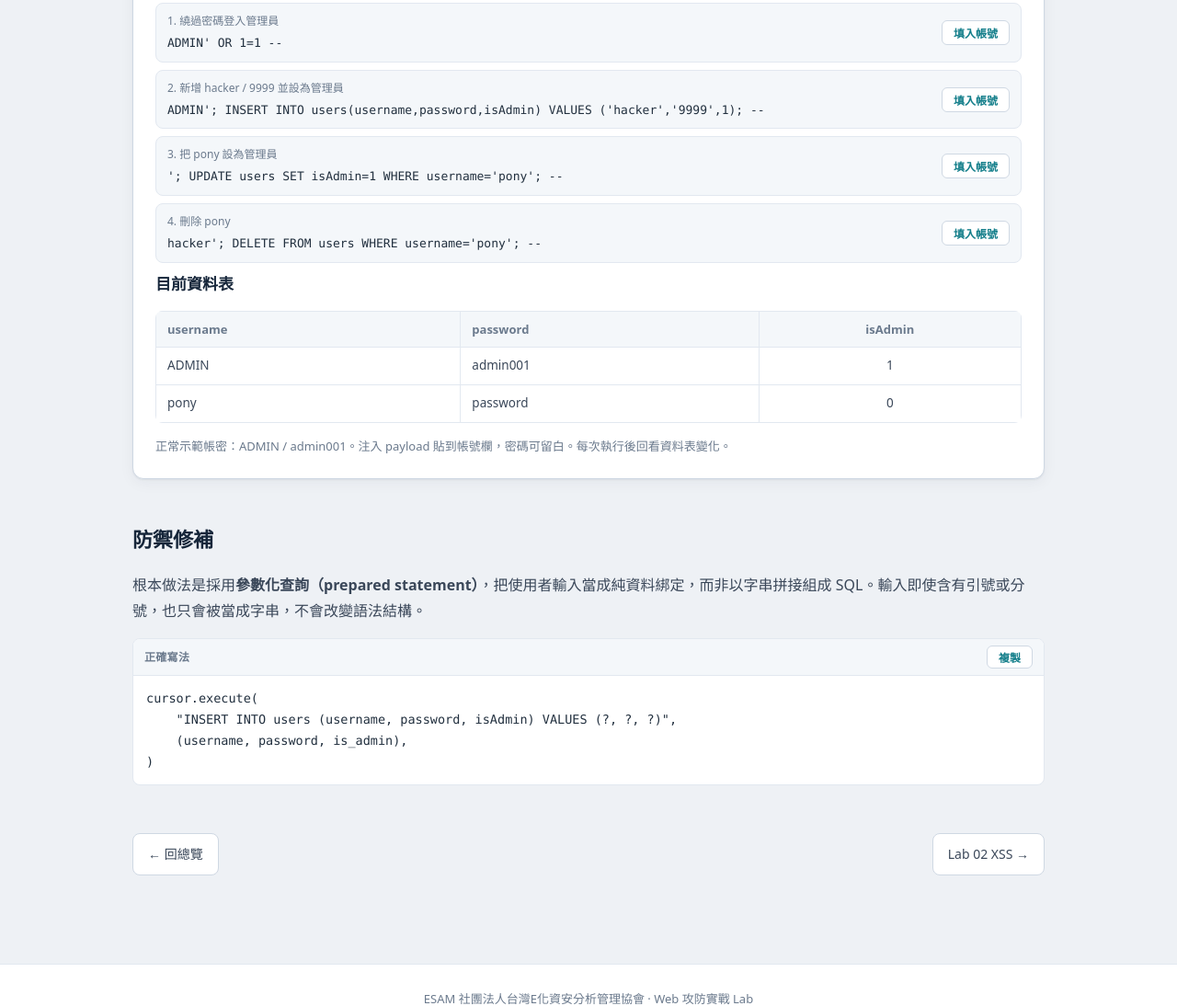
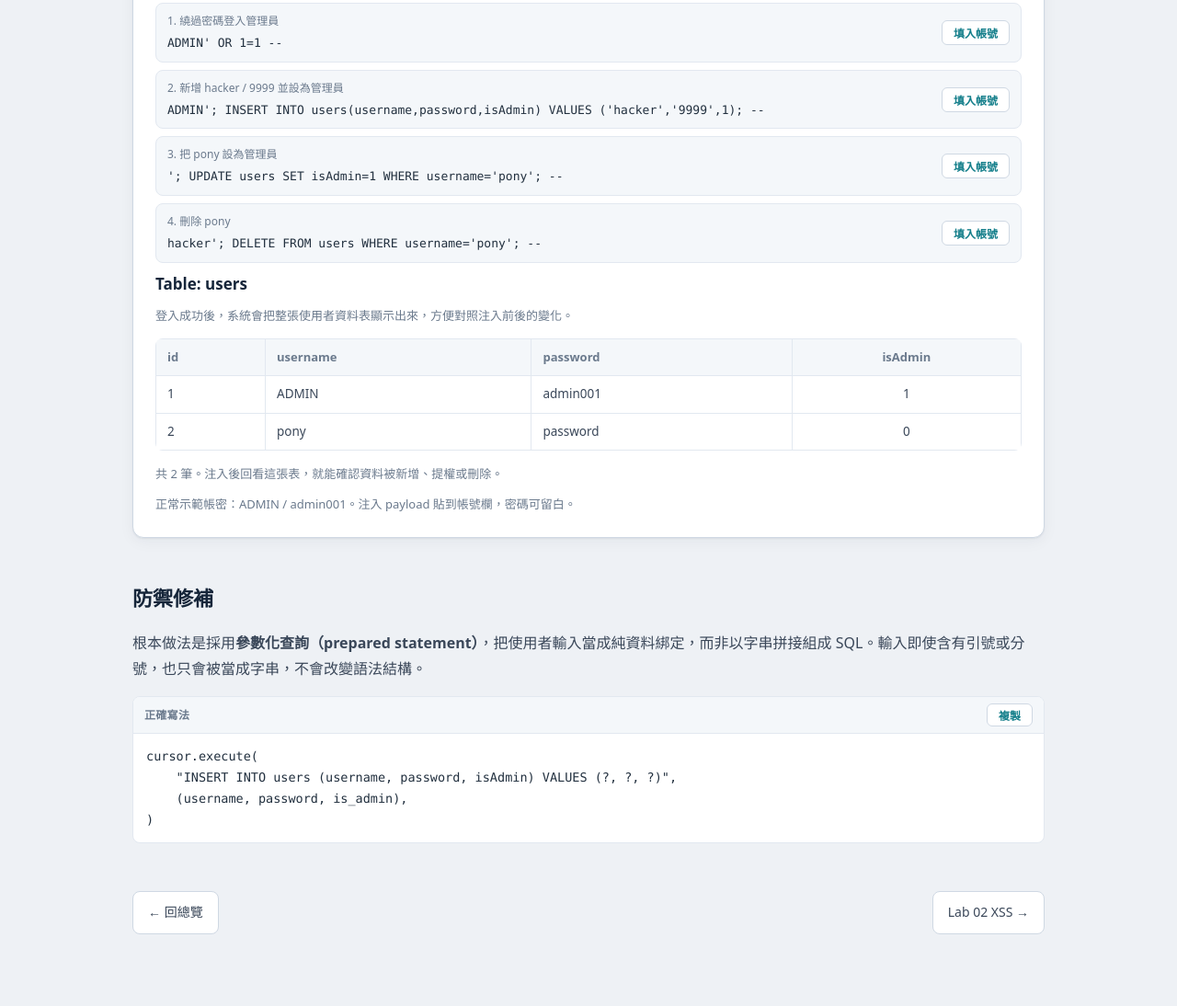
Before and after one commit to youko0425/web-attack-lab, a plain HTML site: page lab1-sqli.html in a window 1280 px wide. Shown: the part 1161-2255 px from the top of the page at 92% size. Drawn offline with Linux system fonts and the light colour scheme.

Commit message:
Show full users table view in SQLi lab

```diff
--- a/app.js
+++ b/app.js
@@ -51,21 +51,23 @@ document.addEventListener("DOMContentLoaded", function () {
 function initSqli() {
   var root = document.getElementById("sqli-sim");
   if (!root) return;
-  var users;
+  var users, nextId;
   function reset() {
     users = [
-      { u: "ADMIN", p: "admin001", admin: true },
-      { u: "pony", p: "password", admin: false }
+      { id: 1, u: "ADMIN", p: "admin001", admin: true },
+      { id: 2, u: "pony", p: "password", admin: false }
     ];
+    nextId = 3;
     render();
     out("", "");
   }
   function render() {
     var rows = users.map(function (x) {
-      return "<tr><td>" + esc(x.u) + "</td><td>" + esc(x.p) + "</td><td class=center>" + (x.admin ? "1" : "0") + "</td></tr>";
+      return "<tr><td>" + x.id + "</td><td>" + esc(x.u) + "</td><td>" + esc(x.p) + "</td><td class=center>" + (x.admin ? "1" : "0") + "</td></tr>";
     }).join("");
     document.getElementById("sqli-table").innerHTML =
-      "<table class=sim-table><tr><th>username</th><th>password</th><th class=center>isAdmin</th></tr>" + rows + "</table>";
+      "<table class=sim-table><tr><th>id</th><th>username</th><th>password</th><th class=center>isAdmin</th></tr>" + rows + "</table>" +
+      "<div class=sim-note>共 " + users.length + " 筆。注入後回看這張表，就能確認資料被新增、提權或刪除。</div>";
   }
   function out(cls, html) {
     var o = document.getElementById("sqli-out");
@@ -88,7 +90,7 @@ function initSqli() {
       var s = seg.trim(); if (!s || s.indexOf("--") === 0) return;
       var m;
       if (m = s.match(/insert\s+into\s+users\s*\([^)]*\)\s*values\s*\(\s*'([^']*)'\s*,\s*'([^']*)'\s*,\s*(\d+)/i)) {
-        users.push({ u: m[1], p: m[2], admin: m[3] === "1" }); changed = true;
+        users.push({ id: nextId++, u: m[1], p: m[2], admin: m[3] === "1" }); changed = true;
         msgs.push("INSERT 成功。新增使用者 " + esc(m[1]) + "，isAdmin=" + m[3] + "。");
       } else if (m = s.match(/update\s+users\s+set\s+isadmin\s*=\s*(\d+)\s+where\s+username\s*=\s*'([^']*)'/i)) {
         var t = users.find(function (x) { return x.u.toLowerCase() === m[2].toLowerCase(); });
--- a/lab1-sqli.html
+++ b/lab1-sqli.html
@@ -68,9 +68,10 @@
       </div>
     </div>
 
-    <h3>目前資料表</h3>
+    <h3>Table: users</h3>
+    <p class="sim-note" style="margin-top:0">登入成功後，系統會把整張使用者資料表顯示出來，方便對照注入前後的變化。</p>
     <div id="sqli-table"></div>
-    <div class="sim-note">正常示範帳密：ADMIN / admin001。注入 payload 貼到帳號欄，密碼可留白。每次執行後回看資料表變化。</div>
+    <div class="sim-note">正常示範帳密：ADMIN / admin001。注入 payload 貼到帳號欄，密碼可留白。</div>
   </div>
 
   <h2>防禦修補</h2>
```
